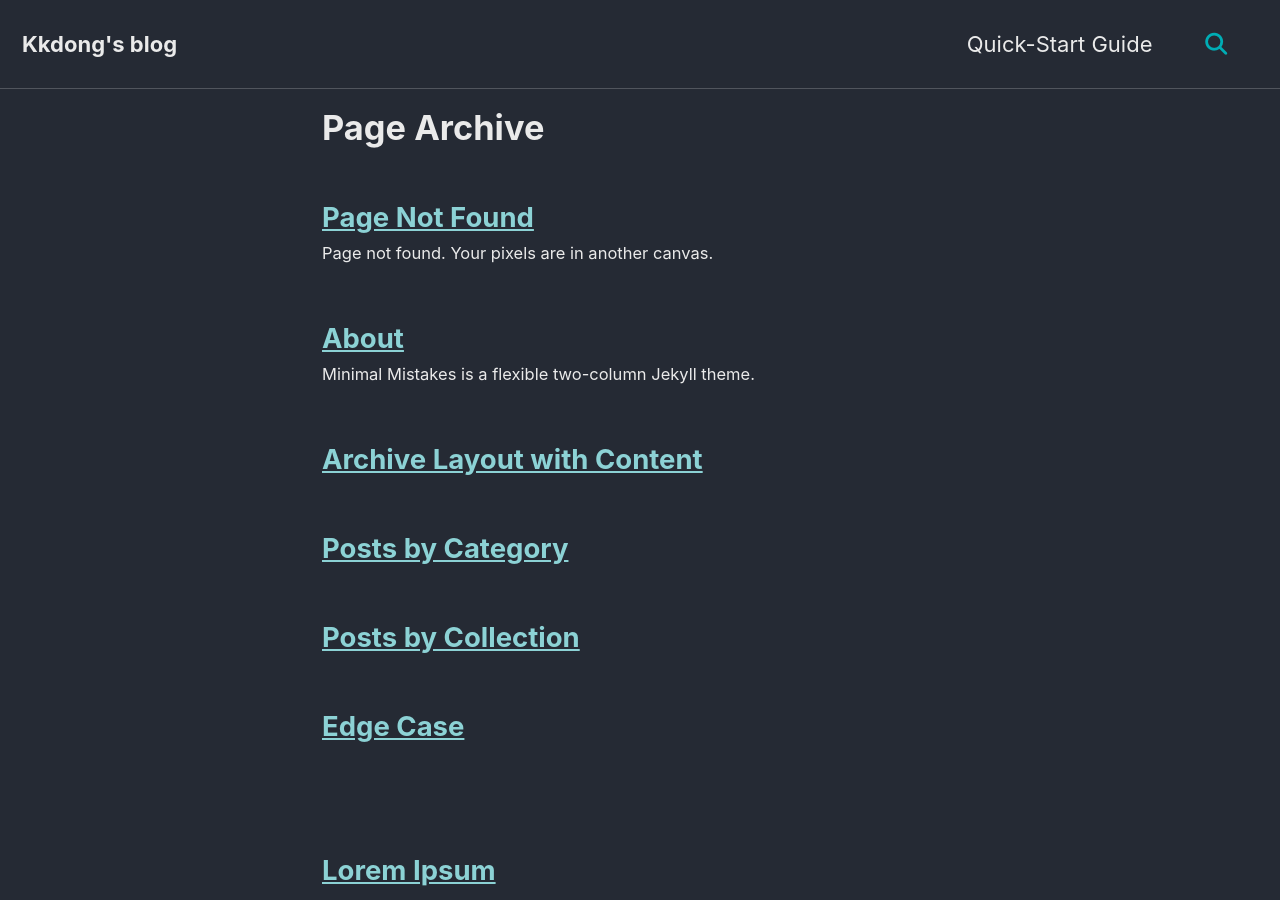
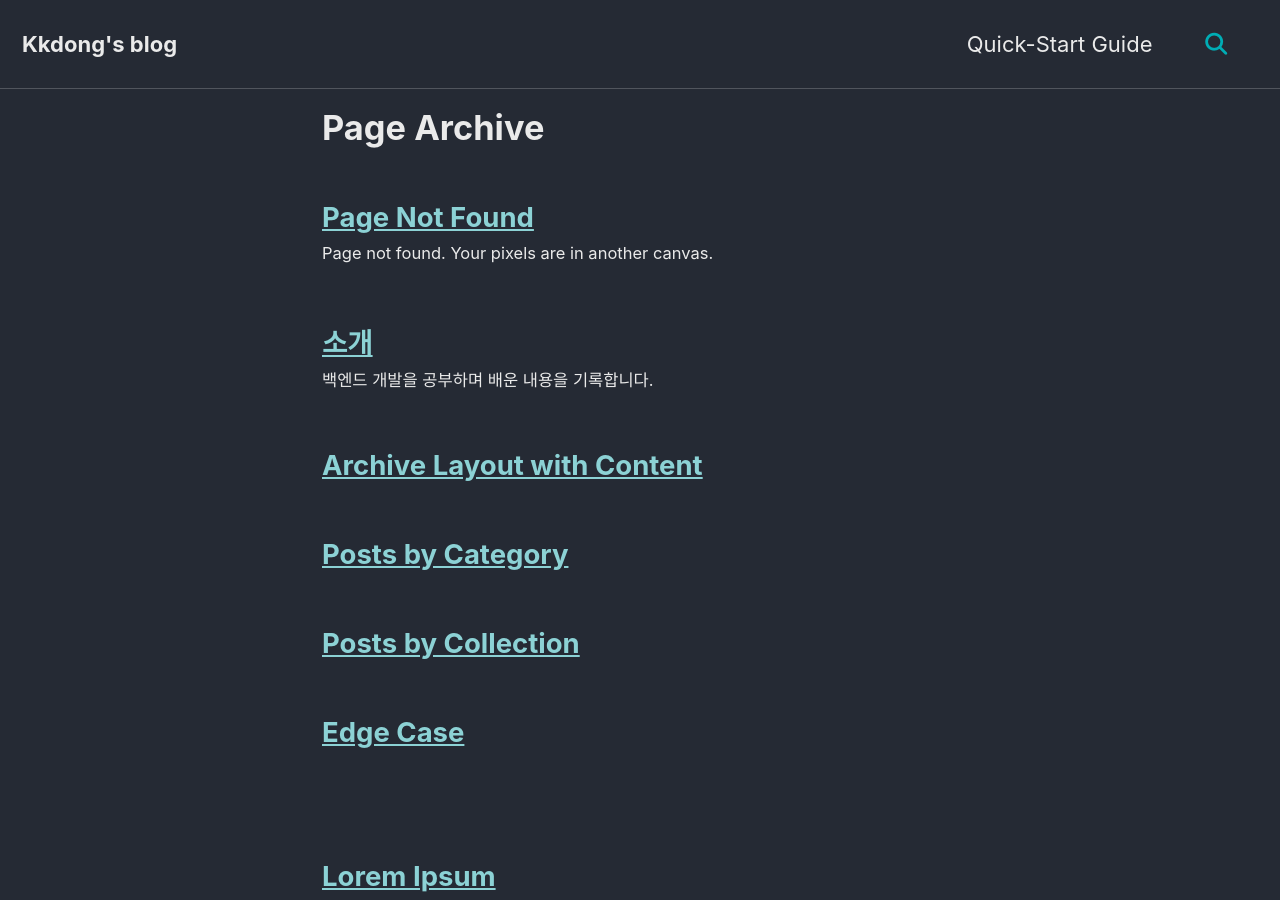
Before and after one commit to kkodong784/kkodong784.github.io, a Jekyll site: the page built from _pages/page-archive.html, in a window 1280 px wide and 900 px high. Built offline with Jekyll 4.4.1, drawn with Linux system fonts in a browser that asks for light colours; cached includes are drawn as plain includes; part of the change alters nothing that is shown.

Commit message:
aboud.md 파일 작성

```diff
--- a/_pages/about.md
+++ b/_pages/about.md
@@ -1,85 +1,18 @@
 ---
-permalink: /about/
-title: "About"
-excerpt: "Minimal Mistakes is a flexible two-column Jekyll theme."
-layouts_gallery:
-  - url: /assets/images/mm-layout-splash.png
-    image_path: /assets/images/mm-layout-splash.png
-    alt: "splash layout example"
-  - url: /assets/images/mm-layout-single-meta.png
-    image_path: /assets/images/mm-layout-single-meta.png
-    alt: "single layout with comments and related posts"
-  - url: /assets/images/mm-layout-archive.png
-    image_path: /assets/images/mm-layout-archive.png
-    alt: "archive layout example"
-last_modified_at: 2022-05-27T11:59:26-04:00
-toc: true
+layout: single
+permalink: /about/ # 이 페이지에 접속할 주소의 경로를 지정하는 값
+title: "소개"
+excerpt: "백엔드 개발을 공부하며 배운 내용을 기록합니다." # 해당 페이지나 게시글의 짧은 요약문
+author_profile: true
+toc: true # true이면 목차를 표시. false이면 숨김.
+toc_label: "목차" # 목차 영역의 제목을 “목차”로 표시
 ---
 
-Minimal Mistakes is a flexible two-column Jekyll theme. Perfect for hosting your personal site, blog, or portfolio on GitHub or self-hosting on your own server. As the name implies --- styling is purposely minimalistic to be enhanced and customized by you :smile:.
+## 안녕하세요
 
-{% include gallery id="layouts_gallery" caption="Examples of included layouts `splash`, `single`, and `archive`." %}
+컴퓨터공학과 1학년 고동휘입니다.
 
-[Install the Theme]({{ "/docs/quick-start-guide/" | relative_url }}){: .btn .btn--success .btn--large}
 
-## Notable Features
+## 공부하고 있는 내용
 
-- Bundled as a "theme gem" for easier install/upgrading.
-- Compatible with GitHub Pages.
-- Support for Jekyll's built-in Sass/SCSS preprocessor.
-- Nine different skins (color variations).
-- Several responsive layout options (single, archive index, search, splash, and paginated home page).
-- Optimized for search engines with support for [Twitter Cards](https://dev.twitter.com/cards/overview) and [Open Graph](http://ogp.me/) data
-- Optional [header images](https://mmistakes.github.io/minimal-mistakes/docs/layouts/#headers), [custom sidebars](https://mmistakes.github.io/minimal-mistakes/docs/layouts/#sidebars), [table of contents](https://mmistakes.github.io/minimal-mistakes/docs/helpers/#table-of-contents), [galleries](https://mmistakes.github.io/minimal-mistakes/docs/helpers/#gallery), related posts, [breadcrumb links](https://mmistakes.github.io/minimal-mistakes/docs/configuration/#breadcrumb-navigation-beta), [navigation lists](https://mmistakes.github.io/minimal-mistakes/docs/helpers/#navigation-list), and more.
-- Commenting support (powered by [Disqus](https://disqus.com/), [Facebook](https://developers.facebook.com/docs/plugins/comments), [Discourse](https://www.discourse.org/), [utterances](https://utteranc.es/), [giscus](https://giscus.app/), static-based via [Staticman v1 and v2](https://staticman.net/), and custom).
-- [Google Analytics](https://www.google.com/analytics/) support.
-- UI localized text in English (default), Arabic (عربي), Brazilian Portuguese (Português brasileiro), Bulgarian, Catalan, Chinese, Czech, Danish, Dutch, Finnish, French (Français), German (Deutsch), Greek, Hebrew, Hindi (हिंदी), Hungarian, Indonesian, Irish (Gaeilge), Italian (Italiano), Japanese, Kiswahili, Korean, Malayalam, Myanmar (Burmese), Nepali (Nepalese), Norwegian (Norsk), Persian (فارسی), Polish, Punjabi (ਪੰਜਾਬੀ), Romanian, Russian, Slovak, Spanish (Español), Swedish, Thai, Turkish (Türkçe), and Vietnamese.
-
-## Demo Pages
-
-| Name                                        | Description                                           |
-| ------------------------------------------- | ----------------------------------------------------- |
-| [Post with Header Image][header-image-post] | A post with a large header image. |
-| [HTML Tags and Formatting Post][html-tags-post] | A variety of common markup showing how the theme styles them. |
-| [Syntax Highlighting Post][syntax-post] | Post displaying highlighted code. |
-| [Post with a Gallery][gallery-post] | A post showing several images wrapped in `<figure>` elements. |
-| [Sample Collection Page][sample-collection] | Single page from a collection. |
-| [Categories Archive][categories-archive] | Posts grouped by category. |
-| [Tags Archive][tags-archive] | Posts grouped by tag. |
-
-For even more demo pages check the [posts archive][year-archive].
-
-[header-image-post]: {{ "" | relative_url }}{% post_url 2012-03-15-layout-header-image-text-readability %}
-[gallery-post]: {{ "" | relative_url }}{% post_url 2010-09-09-post-gallery %}
-[html-tags-post]: {{ "" | relative_url }}{% post_url 2013-01-11-markup-html-tags-and-formatting %}
-[syntax-post]: {{ "" | relative_url }}{% post_url 2013-08-16-markup-syntax-highlighting %}
-[sample-collection]: {{ "/recipes/chocolate-chip-cookies/" | relative_url }}
-[categories-archive]: {{ "/categories/" | relative_url }}
-[tags-archive]: {{ "/tags/" | relative_url }}
-[year-archive]: {{ "/year-archive/" | relative_url }}
-
----
-
-## Credits
-
-### Icons + Demo Images:
-
-- [The Noun Project](https://thenounproject.com) -- Garrett Knoll, Arthur Shlain, and [tracy tam](https://thenounproject.com/tracytam)
-- [Font Awesome](http://fontawesome.io/)
-- [Unsplash](https://unsplash.com/)
-
-### Other:
-
-- [Jekyll](https://jekyllrb.com/)
-- [jQuery](https://jquery.com/)
-- [Susy](http://susy.oddbird.net/)
-- [Breakpoint](http://breakpoint-sass.com/)
-- [Magnific Popup](http://dimsemenov.com/plugins/magnific-popup/)
-- [FitVids.JS](http://fitvidsjs.com/)
-- Greedy Navigation - [lukejacksonn](https://codepen.io/lukejacksonn/pen/PwmwWV)
-- [jQuery Smooth Scroll](https://github.com/kswedberg/jquery-smooth-scroll)
-- [Lunr](http://lunrjs.com)
-
----
-
-Minimal Mistakes is designed, developed, and maintained by Michael Rose. Just another boring, tattooed, designer from Buffalo New York.
+컴퓨터 공부합니다.
```
